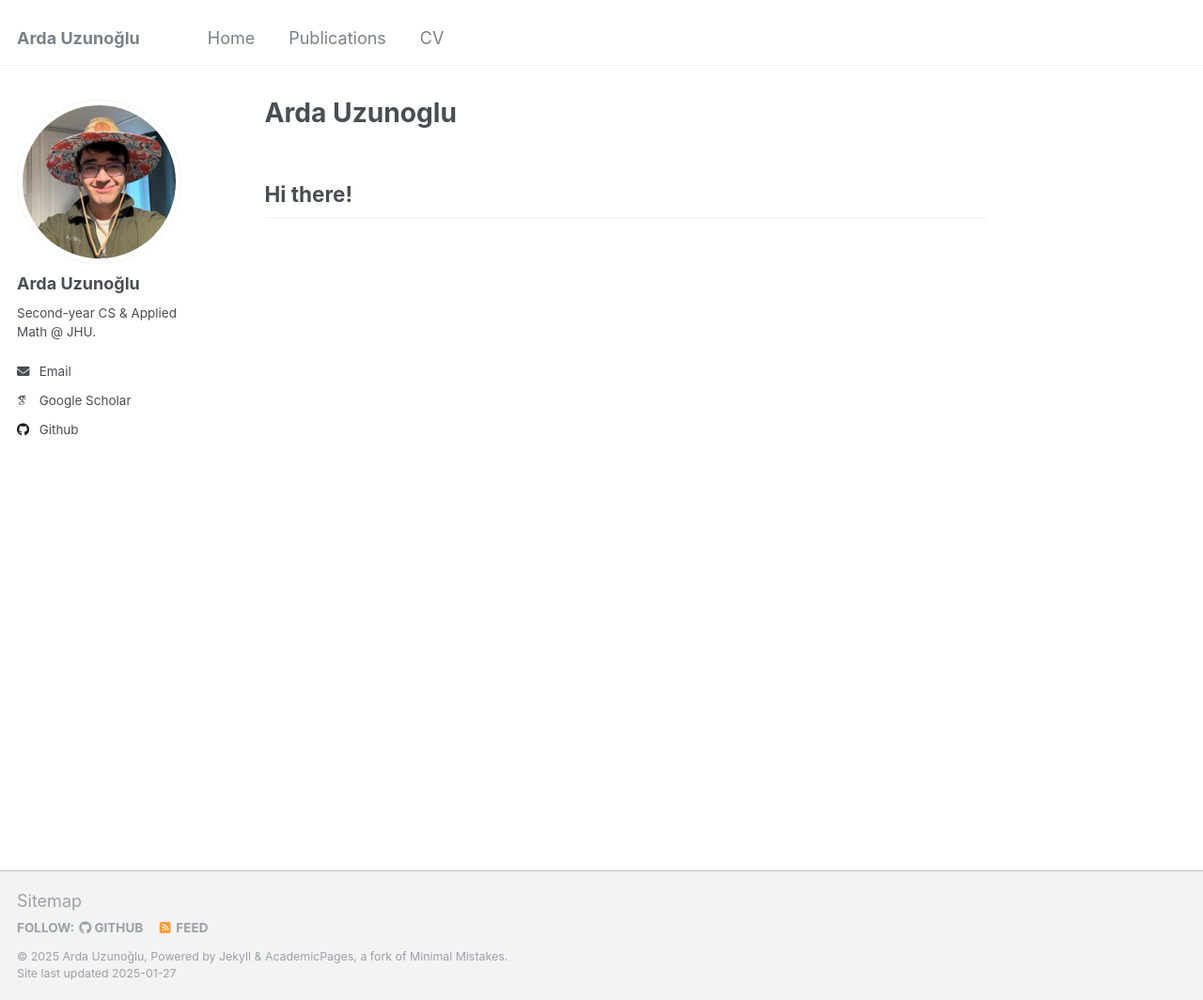
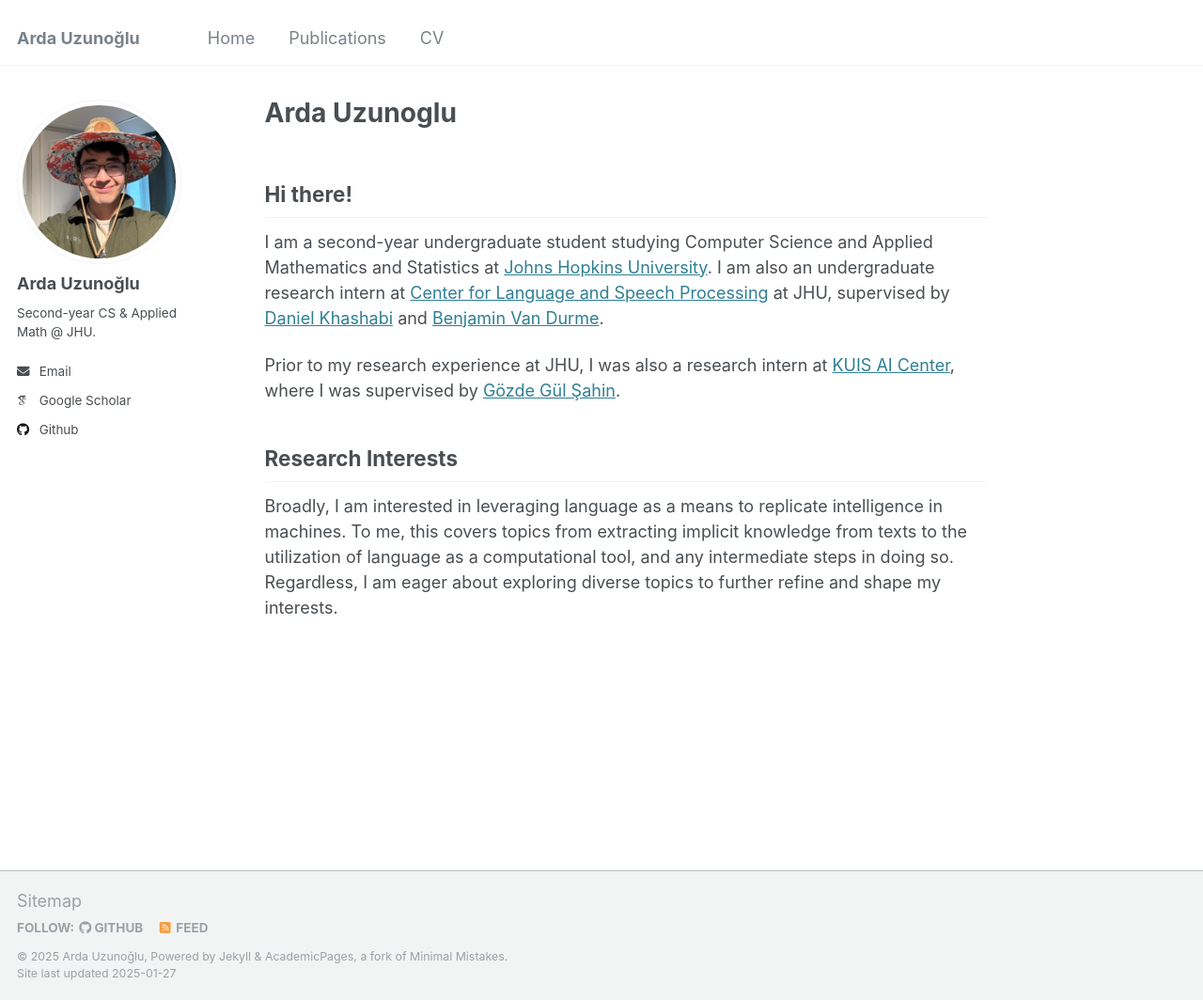
Before and after one commit to ardauzunoglu/ardauzunoglu.github.io, a Jekyll site: the page built from _pages/about.md, in a window 1280 px wide and 1064 px high. Shown: the whole window at 94% size. Built offline with Jekyll 4.4.1, drawn with Linux system fonts in a browser that asks for light colours; some web fonts are replaced.

Commit message:
Update about.md

```diff
--- a/_pages/about.md
+++ b/_pages/about.md
@@ -9,3 +9,11 @@ redirect_from:
 
 
 ## Hi there!
+
+I am a second-year undergraduate student studying Computer Science and Applied Mathematics and Statistics at [Johns Hopkins University](https://www.jhu.edu). I am also an undergraduate research intern at [Center for Language and Speech Processing](https://www.clsp.jhu.edu) at JHU, supervised by [Daniel Khashabi](https://danielkhashabi.com) and [Benjamin Van Durme](https://www.cs.jhu.edu/~vandurme/).
+
+Prior to my research experience at JHU, I was also a research intern at [KUIS AI Center](https://ai.ku.edu.tr), where I was supervised by [Gözde Gül Şahin](https://gozdesahin.github.io).
+
+## Research Interests
+
+Broadly, I am interested in leveraging language as a means to replicate intelligence in machines. To me, this covers topics from extracting implicit knowledge from texts to the utilization of language as a computational tool, and any intermediate steps in doing so. Regardless, I am eager about exploring diverse topics to further refine and shape my interests.
```
